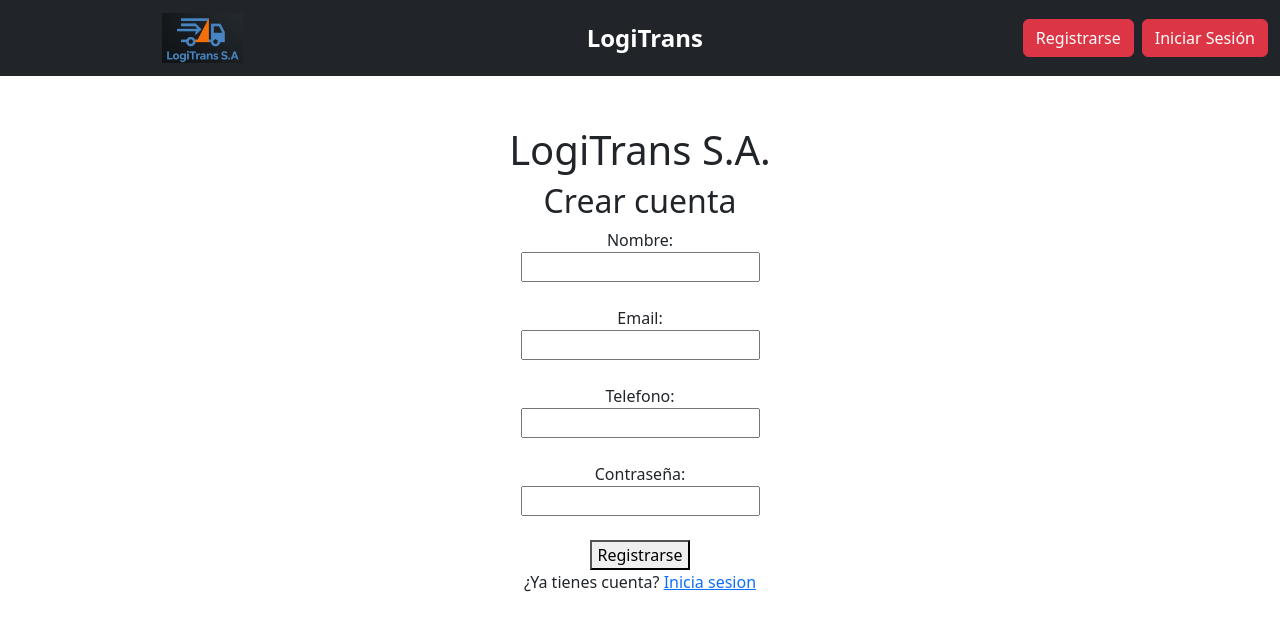
After one commit to dfmanosalvan22/David_Felipe_Manosalva_Ni-o, a PHP site: page /registro.php in a window 1280 px wide. The commit adds this page. Shown: the top 631 px of the page. Run offline with PHP 8.4, Linux system fonts and the light colour scheme.

Commit message:
update web

```diff
--- /dev/null
+++ b/servidor_web/www/header.php
@@ -0,0 +1,38 @@
+<!DOCTYPE html>
+<html lang="en">
+<head>
+    <meta charset="UTF-8">
+    <meta name="viewport" content="width=device-width, initial-scale=1.0">
+    <title>Header</title>
+    <!-- Bootstrap -->
+    <link href="https://cdn.jsdelivr.net/npm/bootstrap@5.3.0/dist/css/bootstrap.min.css" rel="stylesheet">
+</head>
+<body>
+
+<nav class="navbar bg-dark">
+  <div class="container-fluid d-flex justify-content-between align-items-center">
+
+    <!-- Espacio vacío a la izquierda para balancear -->
+    <div style="width: 150px;"></div>
+
+    <!-- Logo a la izquierda -->
+    <a href="index.php" class="navbar-brand d-flex align-items-center">
+      <img src="logo.png" alt="Logo" height="50" class="me-2">
+    </a>
+
+    <!-- Logo centrado -->
+    <a href="index.php" class="text-white text-decoration-none fw-bold fs-4 mx-auto">
+      LogiTrans
+    </a>
+
+    <!-- Botones a la derecha -->
+    <div class="d-flex gap-2">
+      <a href="registro.php" class="btn btn-danger">Registrarse</a>
+      <a href="login.php" class="btn btn-danger">Iniciar Sesión</a>
+    </div>
+
+  </div>
+</nav>
+
+</body>
+</html>
--- /dev/null
+++ b/servidor_web/www/registro.php
@@ -0,0 +1,79 @@
+<?php
+session_start();
+require_once 'config/bd.php';
+
+$error = '';
+$exito = '';
+
+if ($_SERVER['REQUEST_METHOD'] === 'POST') {
+
+    $nombre   = trim($_POST['nombre']);
+    $email    = trim($_POST['email']);
+    $telefono = trim($_POST['telefono']);
+    $password = $_POST['password'];
+
+    // Comprobar que no existe ese email ya
+    $pdo  = conectar();
+    $stmt = $pdo->prepare("SELECT ID_CLIENTE FROM CLIENTES WHERE EMAIL_CLI = ?");
+    $stmt->execute([$email]);
+
+    if ($stmt->fetch()) {
+        $error = "Ese email ya está registrado.";
+    } else {
+        // Cifrar la contraseña antes de guardarla
+        $hash = password_hash($password, PASSWORD_DEFAULT);
+
+        $stmt = $pdo->prepare("INSERT INTO CLIENTES (NOMBRE_CLI, EMAIL_CLI, TELEFONO_CLI, PASSWORD_HASH) VALUES (?, ?, ?, ?)");
+        $stmt->execute([$nombre, $email, $telefono, $hash]);
+
+        $exito = "Cuenta creada correctamente. Ya puedes iniciar sesion.";
+    }
+}
+?>
+<!DOCTYPE html>
+<html lang="es">
+<head>
+    <meta charset="UTF-8">
+    <title>Registro - LogiTrans</title>
+<style>
+    .formulario{
+        text-align: center;
+        margin-top: 50px;
+    }
+</style>
+</head>
+<body>
+    <?php include("header.php");?>
+
+    <div class="formulario">
+        <h1>LogiTrans S.A.</h1>
+        <h2>Crear cuenta</h2>
+
+        <?php if ($error): ?>
+            <p style="color:red"><?php echo $error; ?></p>
+        <?php endif; ?>
+
+        <?php if ($exito): ?>
+            <p style="color:green"><?php echo $exito; ?></p>
+            <a href="login.php">Ir al login</a>
+        <?php else: ?>
+            <form method="POST" action="registro.php">
+                <label>Nombre:</label><br>
+                <input type="text" name="nombre" required><br><br>
+
+                <label>Email:</label><br>
+                <input type="email" name="email" required><br><br>
+
+                <label>Telefono:</label><br>
+                <input type="text" name="telefono"><br><br>
+
+                <label>Contraseña:</label><br>
+                <input type="password" name="password" required><br><br>
+
+                <button type="submit">Registrarse</button>
+            </form>
+            <p>¿Ya tienes cuenta? <a href="login.php">Inicia sesion</a></p>
+        <?php endif; ?>
+    </div>
+</body>
+</html>
```
Also changed, not shown: servidor_web/www/index.php (+14 -0 lines), servidor_web/www/login.php (added, +14 -0 lines), servidor_web/www/logo.png (added).
